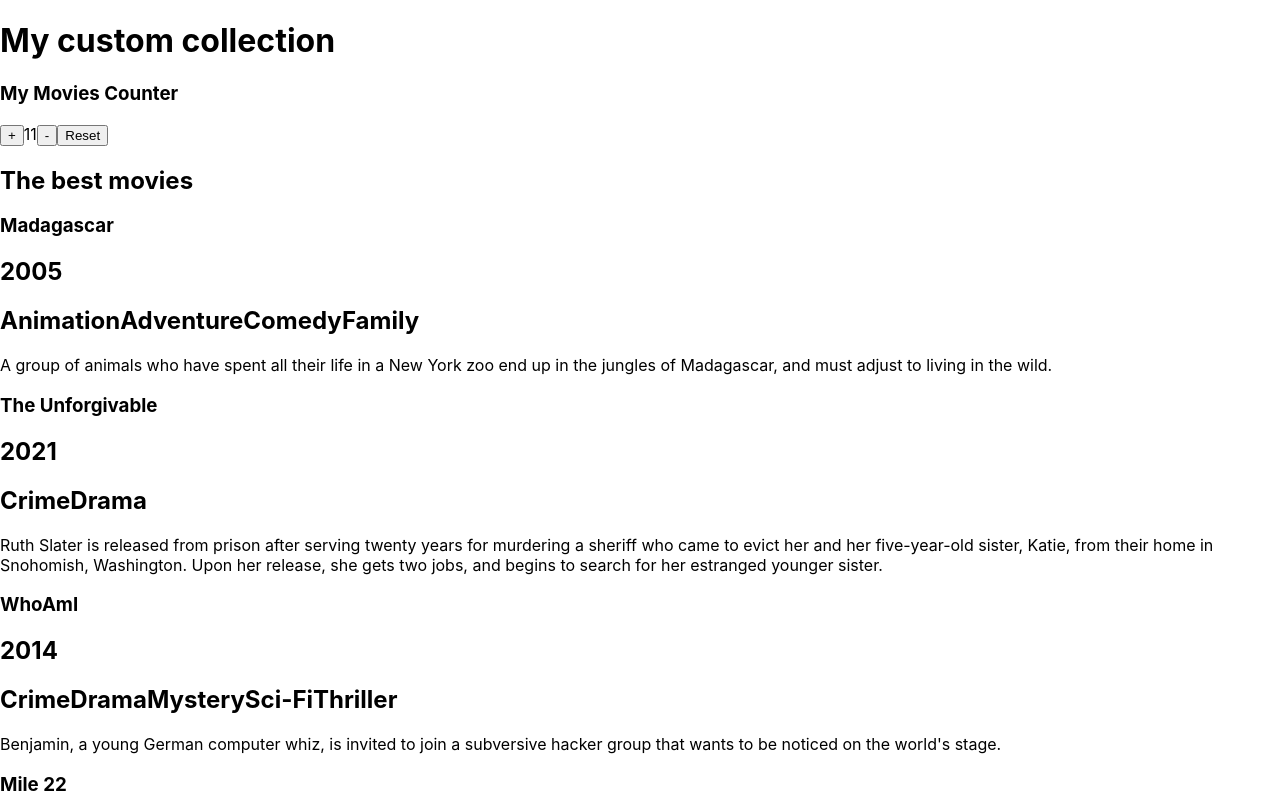
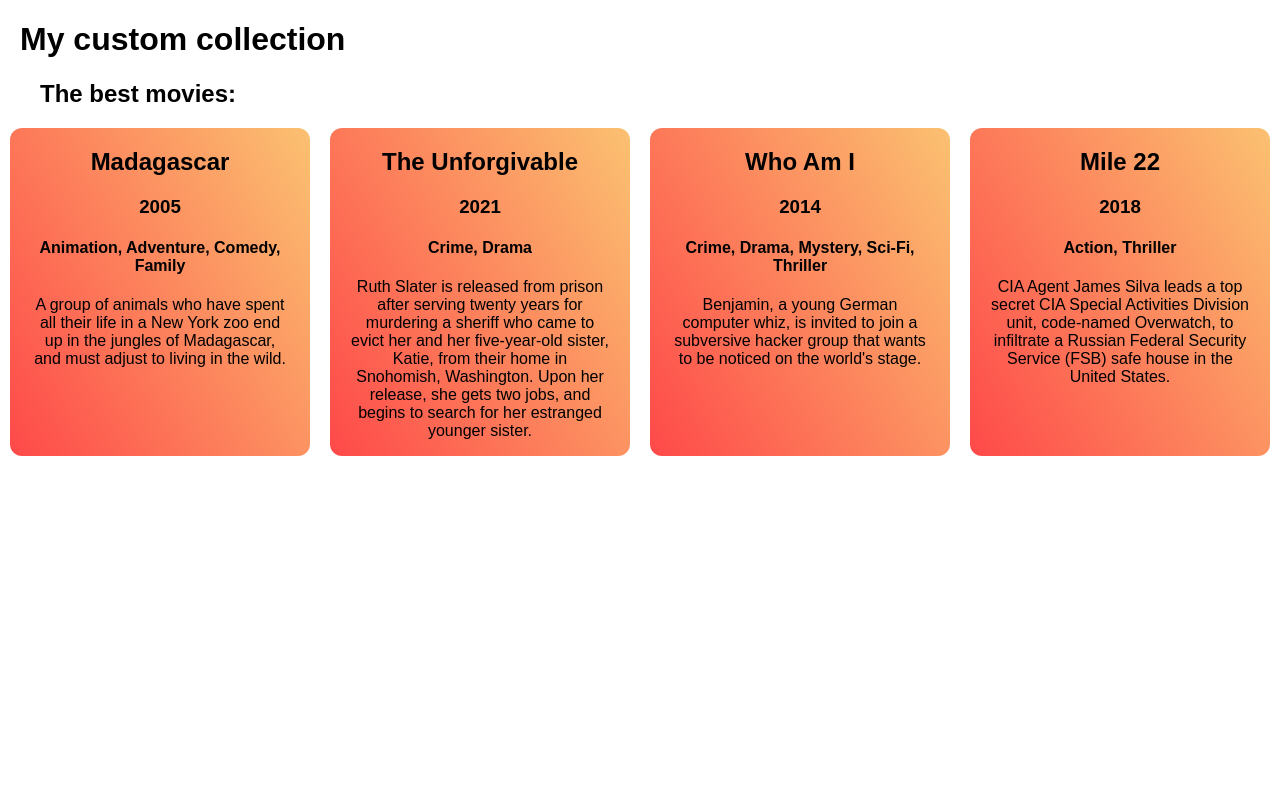
Before and after one commit to Y3llow45/movie-project-react, a React (Create React App) app: page / in a window 1280 px wide. Shown: the top 800 px of the page. Built offline with nearby package versions, Linux system fonts and the light colour scheme.

Commit message:
Final touches
Updated Heading, Movie and MovieList components. Added some css

```diff
--- a/src/App.css
+++ b/src/App.css
@@ -40,3 +40,36 @@
 .selected-movie {
   color: brown;
 }
+
+.movie-article {
+  border: #495e86;
+  border-radius: 12px;
+  /*background: linear-gradient(90deg, rgba(151,176,30,1) 0%, rgba(34,254,151,0.9697012594100141) 100%);*/
+  background: rgb(215, 167, 247);
+  background: linear-gradient(60deg,rgb(254, 73, 73) 0%, rgb(251, 193, 113)100%);
+  display: block;
+  width: 300px;
+  text-align: center;
+  margin-left: auto;
+  margin-right: auto;
+}
+
+.movie-list {
+  display: flex;
+}
+
+.text {
+  margin-left: 20px;
+  margin-right: 20px;
+  font-family: "Asap", sans-serif;
+}
+
+.heading-text {
+  font-family: "Asap", sans-serif;
+  margin-left: 20px;
+}
+
+.heading-subtext {
+  font-family: "Asap", sans-serif;
+  margin-left: 40px;
+}
--- a/src/App.js
+++ b/src/App.js
@@ -6,7 +6,7 @@
 const movies = [
   {title: "Madagascar", description: "A group of animals who have spent all their life in a New York zoo end up in the jungles of Madagascar, and must adjust to living in the wild.", year: 2005, genres: ["Animation", "Adventure", "Comedy", "Family"]},
   {title: "The Unforgivable", description: "Ruth Slater is released from prison after serving twenty years for murdering a sheriff who came to evict her and her five-year-old sister, Katie, from their home in Snohomish, Washington. Upon her release, she gets two jobs, and begins to search for her estranged younger sister.", year: 2021, genres: ["Crime", "Drama"]},
-  {title: "WhoAmI", description: "Benjamin, a young German computer whiz, is invited to join a subversive hacker group that wants to be noticed on the world's stage.", year: 2014, genres: ["Crime", "Drama", "Mystery", "Sci-Fi", "Thriller"]},
+  {title: "Who Am I", description: "Benjamin, a young German computer whiz, is invited to join a subversive hacker group that wants to be noticed on the world's stage.", year: 2014, genres: ["Crime", "Drama", "Mystery", "Sci-Fi", "Thriller"]},
   {title: "Mile 22", description: "CIA Agent James Silva leads a top secret CIA Special Activities Division unit, code-named Overwatch, to infiltrate a Russian Federal Security Service (FSB) safe house in the United States.", year: 2018, genres: ["Action", "Thriller"]}
 ]
 
@@ -14,8 +14,7 @@
   return (
     <div className="site-wrapper">
       <Heading>My custom collection</Heading>
-      <Counter />
-      <MovieList movies={movies}/>
+      <MovieList movies={movies} className="movie-list"/>
     </div>
   );
 }
--- a/src/components/Heading.js
+++ b/src/components/Heading.js
@@ -1,8 +1,11 @@
 function Heading(props) {
     return (
+        <div>
         <header>
-            <h1>{props.children}</h1>
+            <h1 className="heading-text">{props.children}</h1>
         </header>
+        <h2 className="heading-subtext">The best movies:</h2>
+        </div>
     )
 }
 
--- a/src/components/Movie.js
+++ b/src/components/Movie.js
@@ -1,11 +1,16 @@
 function Movie(props) {
+    if(!props.title) {
+        return (
+            <article><p>No information provided</p></article>
+        );
+    }
     return (
         //<article onClick={() => console.log(`${props.title} is clicked!`)}>
-        <article>
-            <h3 onClick={props.clickHandler}>{props.title}</h3>
-            <h2>{props.year}</h2>
-            <h2>{props.genres}</h2>
-            <p>{props.description || 'Description is not currently available'}</p>
+        <article className="movie-article">
+            <h1 className="text" onClick={props.clickHandler}>{props.title}</h1>
+            <h3 className="text">{props.year || 'Default year'}</h3>
+            <h4 className="text">{props.genres.join(', ') || 'Default genres'}</h4>
+            <p className="text">{props.description || 'Default description'}</p>
         </article>
     )
 }
--- a/src/components/MovieList.js
+++ b/src/components/MovieList.js
@@ -8,7 +8,6 @@
     render(){
         return (
             <div className="movie-list">
-                <h2>The best movies</h2>
                 {this.props.movies.map(x => {
                     return <Movie
                         title={x.title}
```
